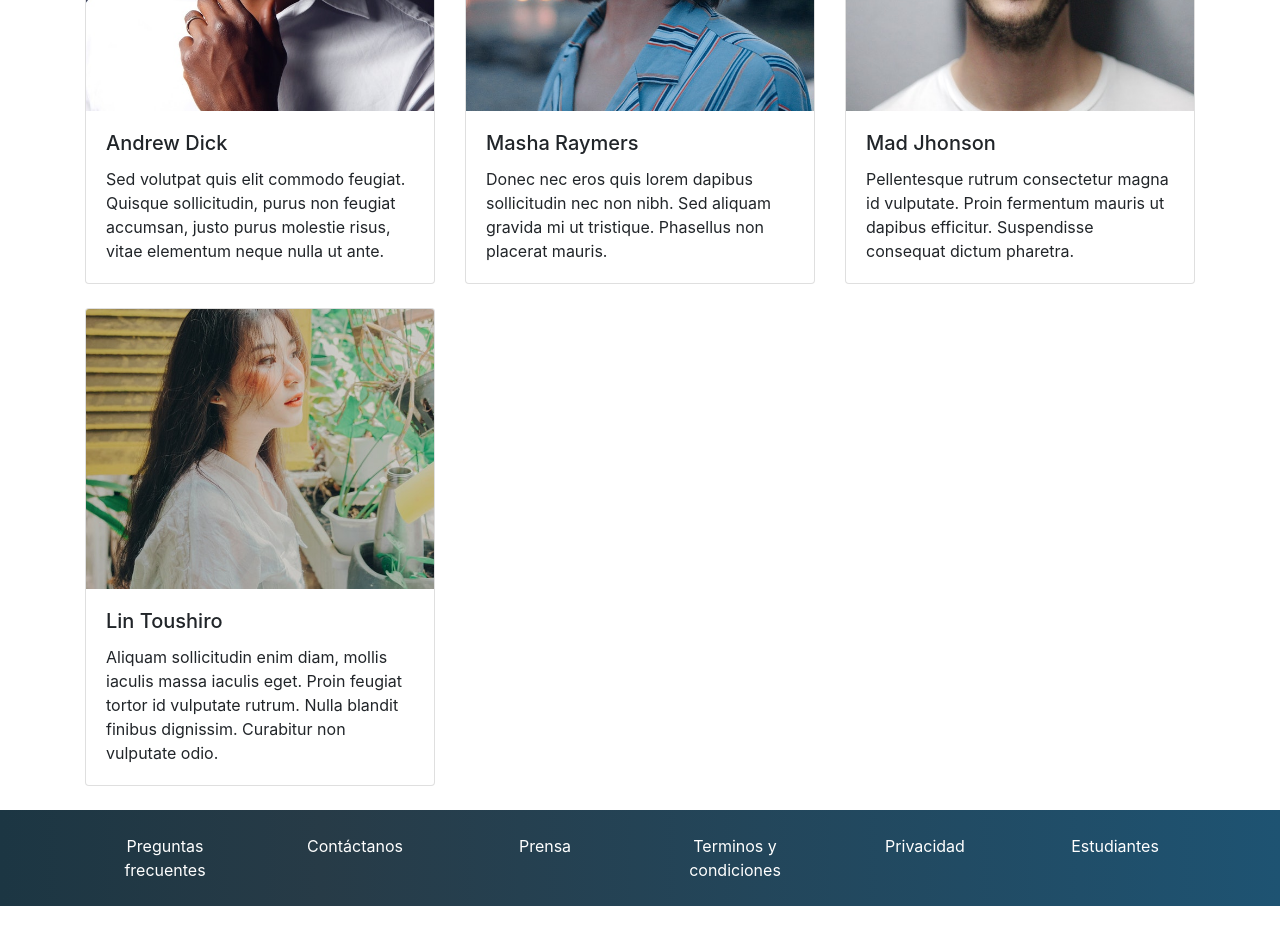
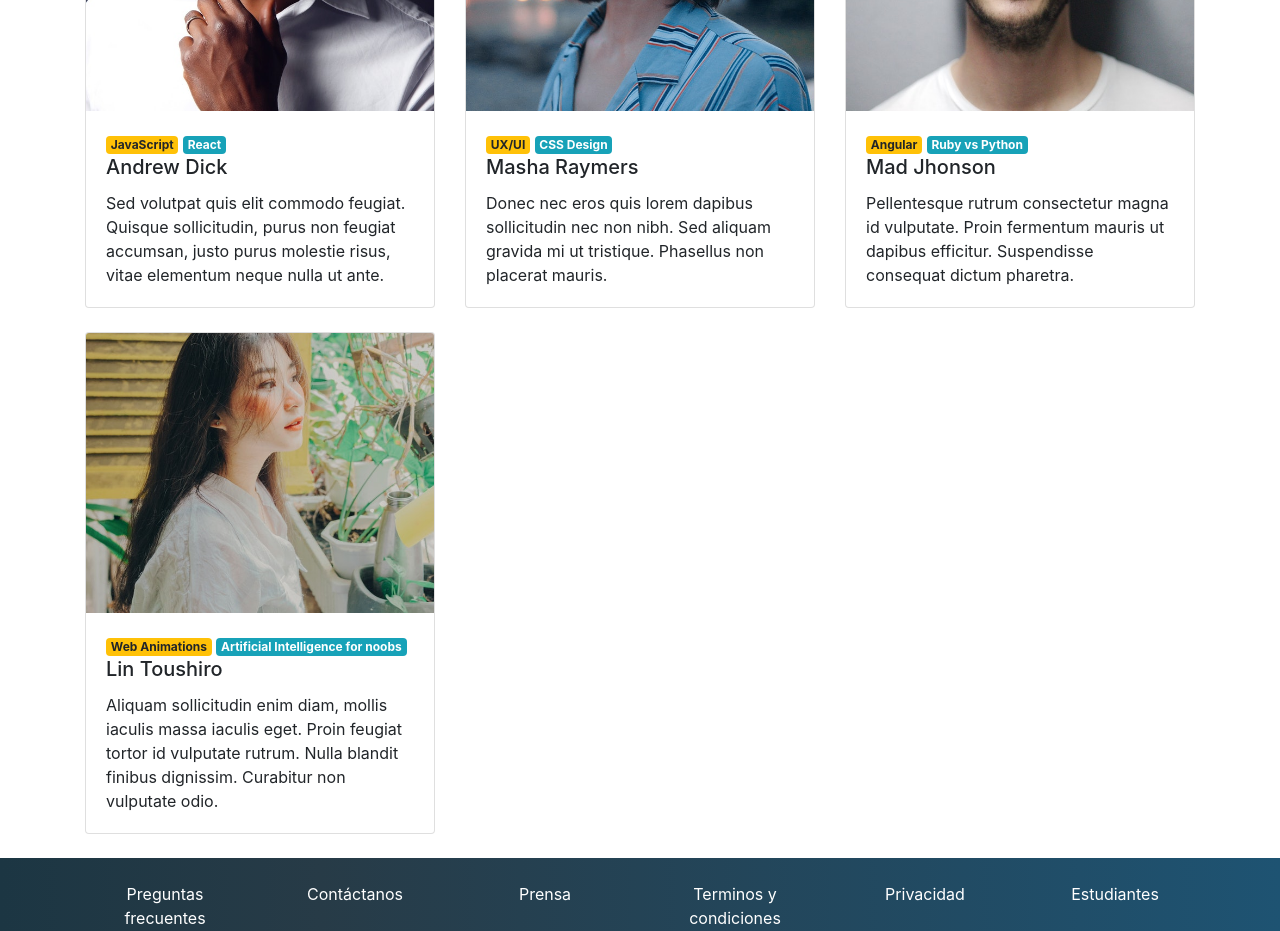
Before and after one commit to jkzasori/jkzasoriconf-bootstrap, a plain HTML site: page index.html in a window 1280 px wide. Shown: the part 900-1831 px from the top of the page. Before the commit the page ends 1806 px from the top, so only its background shows below. Drawn offline with nearby package versions, Linux system fonts and the light colour scheme.

Commit message:
Pastillas de texto

```diff
--- a/index.html
+++ b/index.html
@@ -93,6 +93,10 @@
             <div class="card">
               <img src="./assets/img/profile-andrew-dick.jpg" class="card-img-top" alt="Profile Andrew">
               <div class="card-body">
+                <div class="badges">
+                  <span class="badge badge-warning">JavaScript</span>
+                  <span class="badge badge-info">React</span>
+                </div>
                 <h5 class="card-title">Andrew Dick</h5>
                 <p class="card-text">Sed volutpat quis elit commodo feugiat. Quisque sollicitudin, purus non feugiat accumsan, justo purus molestie risus, vitae elementum neque nulla ut ante. </p>
               </div>
@@ -102,6 +106,10 @@
             <div class="card">
               <img src="./assets/img/profile-masha-raymers.jpg" class="card-img-top" alt="Masha Raymers">
               <div class="card-body">
+                <div class="badges">
+                  <span class="badge badge-warning">UX/UI</span>
+                  <span class="badge badge-info">CSS Design</span>
+                </div>
                 <h5 class="card-title">Masha Raymers</h5>
                 <p class="card-text">Donec nec eros quis lorem dapibus sollicitudin nec non nibh. Sed aliquam gravida mi ut tristique. Phasellus non placerat mauris.</p>
               </div>
@@ -111,6 +119,10 @@
             <div class="card">
               <img src="./assets/img/profile-mad-jhonson.jpg" class="card-img-top" alt="Mad Jhonson">
               <div class="card-body">
+                <div class="badges">
+                  <span class="badge badge-warning">Angular</span>
+                  <span class="badge badge-info">Ruby vs Python</span>
+                </div>
                 <h5 class="card-title">Mad Jhonson</h5>
                 <p class="card-text">Pellentesque rutrum consectetur magna id vulputate. Proin fermentum mauris ut dapibus efficitur. Suspendisse consequat dictum pharetra. </p>
               </div>
@@ -120,6 +132,10 @@
             <div class="card">
               <img src="./assets/img/profile-Lin-toushiro.jpg" class="card-img-top" alt="Lin Toushiro">
               <div class="card-body">
+                <div class="badges">
+                  <span class="badge badge-warning">Web Animations</span>
+                  <span class="badge badge-info">Artificial Intelligence for noobs</span>
+                </div>
                 <h5 class="card-title">Lin Toushiro</h5>
                 <p class="card-text">Aliquam sollicitudin enim diam, mollis iaculis massa iaculis eget. Proin feugiat tortor id vulputate rutrum. Nulla blandit finibus dignissim. Curabitur non vulputate odio. </p>
               </div>
```
